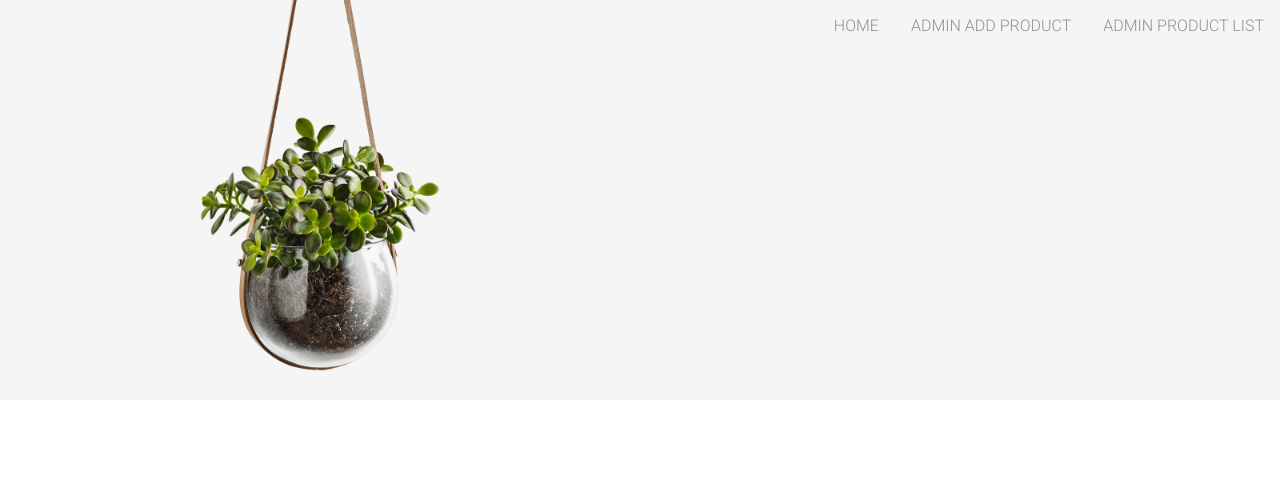
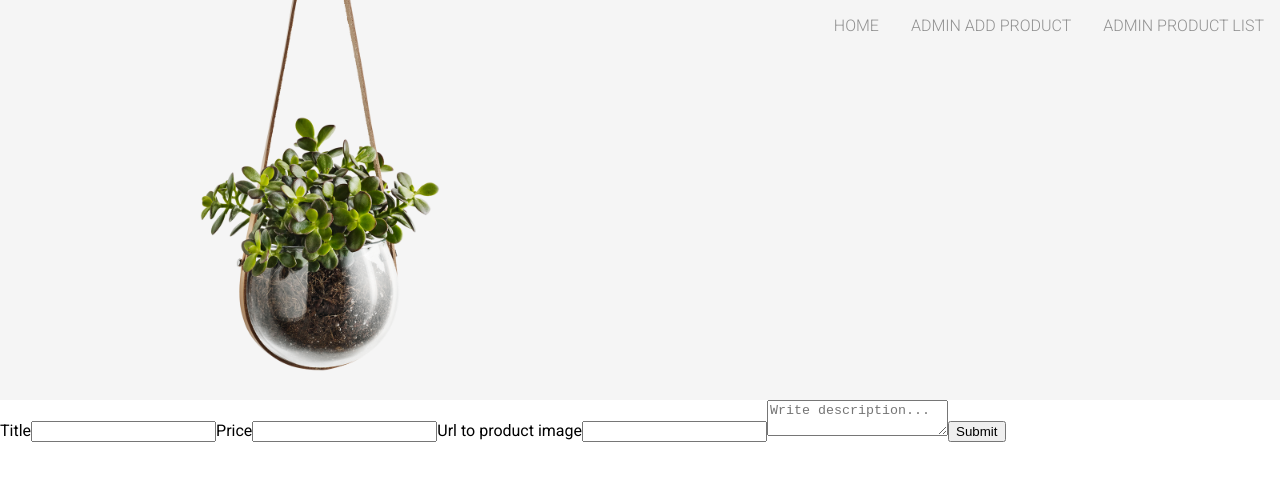
Before and after one commit to magdalena-u/nodejs-store, a React (Create React App) app in the folder frontend/: page /admin/add-product in a window 1280 px wide. Shown: the top 480 px of the page. Built offline with nearby package versions, Linux system fonts and the light colour scheme.

Commit message:
add product form

```diff
--- a/frontend/package.json
+++ b/frontend/package.json
@@ -14,6 +14,7 @@
     "@types/styled-components": "^5.1.2",
     "react": "^16.13.1",
     "react-dom": "^16.13.1",
+    "react-hook-form": "^6.8.1",
     "react-router-dom": "^5.2.0",
     "react-scripts": "3.4.1",
     "styled-components": "^5.1.1",
--- a/frontend/src/Layout.tsx
+++ b/frontend/src/Layout.tsx
@@ -16,7 +16,7 @@ interface ILayout {
   children: JSX.Element;
 }
 
-export const Layout: React.SFC<ILayout> = ({ children }) => (
+export const Layout: React.FC<ILayout> = ({ children }) => (
   <>
     <GlobalStyle />
     <Header />
--- /dev/null
+++ b/frontend/src/components/admin/ProductForm.tsx
@@ -0,0 +1,40 @@
+import React from 'react';
+
+import { useForm } from 'react-hook-form';
+import { IStoreProductDetail } from 'interfaces/store/IStoreProduct';
+
+export const ProductForm: React.FC = () => {
+  const { handleSubmit, register, errors } = useForm();
+
+  const submitForm = (data: IStoreProductDetail) => {
+    console.log(data);
+  };
+
+  return (
+    <form onSubmit={handleSubmit(submitForm)}>
+      <label htmlFor='title'>Title</label>
+      <input
+        type='text'
+        name='title'
+        ref={register({
+          required: true,
+          minLength: 3,
+        })}
+      />
+      {errors.title && 'Title is required'}
+      <label htmlFor='price'>Price</label>
+      <input type='number' name='price' ref={register({ required: true })} />
+      {errors.price && 'Title is required'}
+      <label htmlFor='imageUrl'>Url to product image</label>
+      <input type='text' name='imageUrl' id='imageUrl' ref={register()} />
+      <textarea
+        name='description'
+        placeholder='Write description...'
+        id='description'
+        ref={register()}
+      ></textarea>
+
+      <button>Submit</button>
+    </form>
+  );
+};
--- a/frontend/src/components/header/Navigation.tsx
+++ b/frontend/src/components/header/Navigation.tsx
@@ -35,7 +35,7 @@ const StyledLink = styled.a`
   }
 `;
 
-export const Navigation: React.SFC = () => (
+export const Navigation: React.FC = () => (
   <NavigationContainer>
     <NavigationList>
       {routes.map((route) => (
--- a/frontend/src/components/header/index.tsx
+++ b/frontend/src/components/header/index.tsx
@@ -21,7 +21,7 @@ const Image = styled.img`
   object-fit: contain;
 `;
 
-export const Header: React.SFC = () => (
+export const Header: React.FC = () => (
   <header>
     <ImageContainer>
       <Image src="/image/flower2.png" />
--- a/frontend/src/components/store/Tile.tsx
+++ b/frontend/src/components/store/Tile.tsx
@@ -43,7 +43,7 @@ const Image = styled.img`
   padding: 1rem;
 `;
 
-export const TileComponent: React.SFC<IStoreProduct> = ({ product }) => (
+export const TileComponent: React.FC<IStoreProduct> = ({ product }) => (
   <TileContainer>
     <TextContainer>
       <Title>{product.title}</Title>
--- a/frontend/src/interfaces/store/IStoreProduct.ts
+++ b/frontend/src/interfaces/store/IStoreProduct.ts
@@ -1,7 +1,8 @@
-interface IStoreProductDetail {
+export interface IStoreProductDetail {
   title: string;
   price: number;
   imageUrl: string;
+  description?: string
 }
 
 export interface IStoreProduct {
--- /dev/null
+++ b/frontend/src/pages/admin/addProduct.tsx
@@ -0,0 +1,10 @@
+import React from 'react'
+
+import {ProductForm} from 'components/admin/ProductForm'
+
+
+export const AddProduct = () => (
+    <div>
+       <ProductForm/>
+    </div>
+)
--- a/frontend/src/pages/index.tsx
+++ b/frontend/src/pages/index.tsx
@@ -14,7 +14,7 @@ const StoreProductContainer = styled.div`
   width: 80%;
 `;
 
-export const StoreContent: React.SFC = () => (
+export const StoreContent: React.FC = () => (
   <StoreProductContainer>
     <h2></h2>
     {products.map((product) => (
--- a/frontend/src/routes/index.tsx
+++ b/frontend/src/routes/index.tsx
@@ -1,12 +1,15 @@
 import React from "react";
 import { Switch, Route } from "react-router-dom";
+
 import { Layout } from "Layout";
 import { StoreContent } from "pages";
+import { AddProduct } from "pages/admin/addProduct";
 
-export const Routes: React.SFC = () => (
+export const Routes: React.FC = () => (
   <Layout>
     <Switch>
       <Route exact={true} path="/" component={StoreContent} />
+      <Route exact={true} path='/admin/add-product' component={AddProduct}/>
     </Switch>
   </Layout>
 );
```
Also changed, not shown: 1 other file (tests, documents, lock files or other folders).
